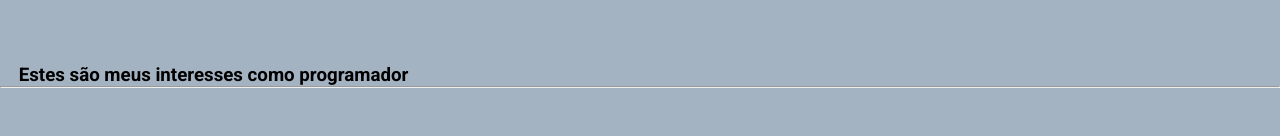
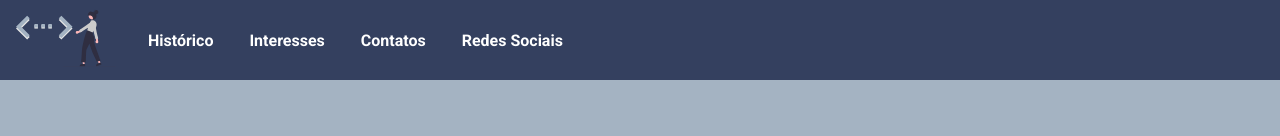
Before and after one commit to kasilianaoliveira/Des.web-2021.1, a plain HTML site: page atividade02/interesses.html in a window 1280 px wide. Shown: the top 136 px of the page. Drawn offline with Linux system fonts and the light colour scheme.

Commit message:
Organizei os links e os tabindex

```diff
--- a/atividade02/interesses.html
+++ b/atividade02/interesses.html
@@ -9,6 +9,19 @@
     <title>Interesses</title>
 </head>
 <body>
+    <header id="header">
+        <div id="container">
+          <a href="index.html" id="logo" tabindex="1">
+            <img src="./assets/Home.svg" alt="logo" height="80" width="100" />
+          </a>
+          <div id="content">
+            <a href="historico.html" tabindex="2">Histórico</a>
+            <a href="interesses.html" tabindex="3">Interesses</a>
+            <a href="contato.html" tabindex="4">Contatos</a>
+            <a href="redessociais.html" tabindex="5">Redes Sociais</a>
+          </div>
+        </div>
+      </header>
     <div id="main">
         <h3>Estes são meus interesses como programador</h3>
         <hr>
```
Also changed, not shown: atividade02/contato.html (+2 -2 lines), atividade02/historico.html (+3 -3 lines), atividade02/index.html (+2 -2 lines), atividade02/redessociais.html (+3 -3 lines).
